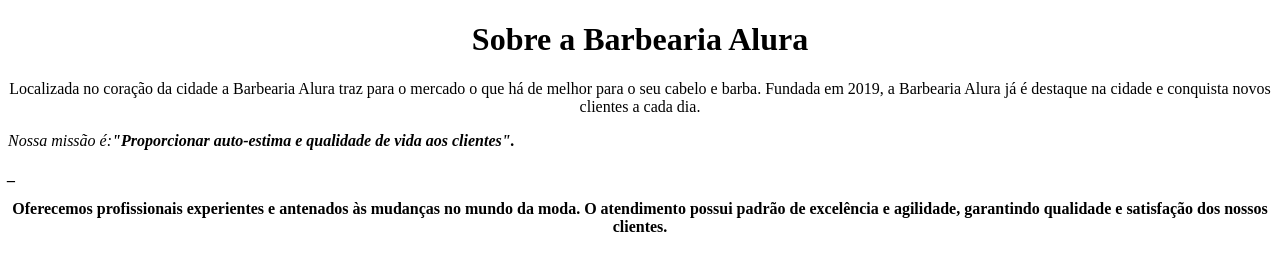
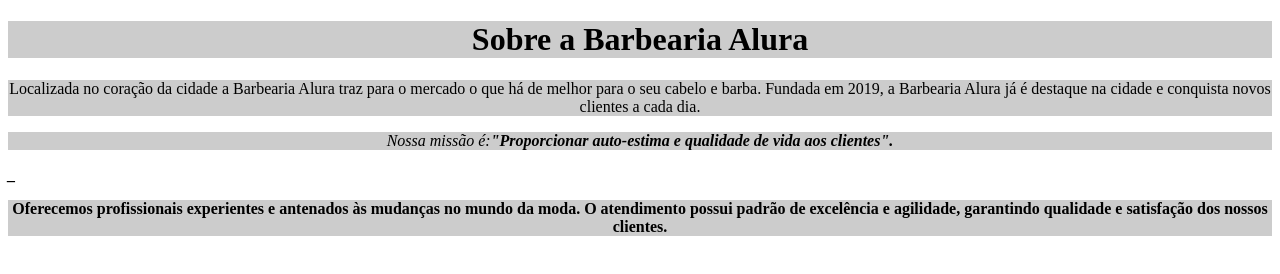
Before and after one commit to biakarolainy/programacao, a plain HTML site: page index.html in a window 1280 px wide. Drawn offline with Linux system fonts and the light colour scheme.

Commit message:
Add files via upload

```diff
--- a/index.html
+++ b/index.html
@@ -3,14 +3,21 @@
 <html lang_"pt-br">
     <meta charset= "UTF-8">
     <title> barbearia alura</title>
+    <link rel="stylesheet" href="style.css">
+
+    <style>
+      p {
+         text-align: center
+      }
+    </style>
  </head>
  <body>
 
-    <h1 style="text-align: center">Sobre a Barbearia Alura </h1>
+    <h1 style="text-align: center; background: #cccccc">Sobre a Barbearia Alura </h1>
 
     <p style="text-align: center"> Localizada no coração da cidade a Barbearia Alura traz para o mercado o que há de melhor para o seu cabelo e barba. Fundada em 2019, a Barbearia Alura já é destaque na cidade e conquista novos clientes a cada dia.</p>
 
-    <p style="fonte size: 20px;style="text-align: center"><em>Nossa missão é:<strong>"Proporcionar auto-estima e qualidade de vida aos clientes".</p> <strong>_</em></p>
+    <p style="fonte size: 20px;style= text-align: center"><em>Nossa missão é:<strong>"Proporcionar auto-estima e qualidade de vida aos clientes".</p> <strong>_</em></p>
 
     <p style="text-align: center"> Oferecemos profissionais experientes e antenados às mudanças no mundo da moda. O atendimento possui padrão de excelência e agilidade, garantindo qualidade e satisfação dos nossos clientes.</p>
  </body>
--- /dev/null
+++ b/style.css
@@ -0,0 +1,4 @@
+p {
+    text-align: center;
+    background:#cccccc
+}
```
